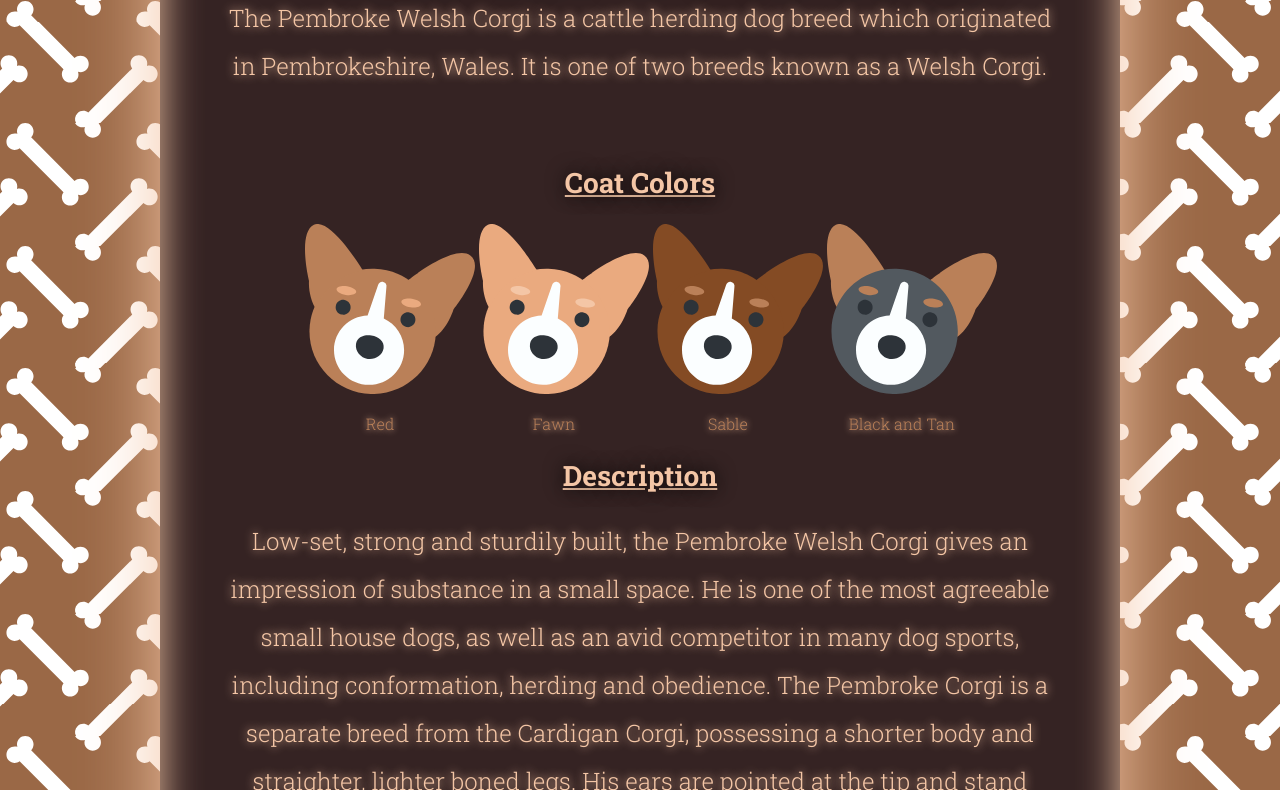
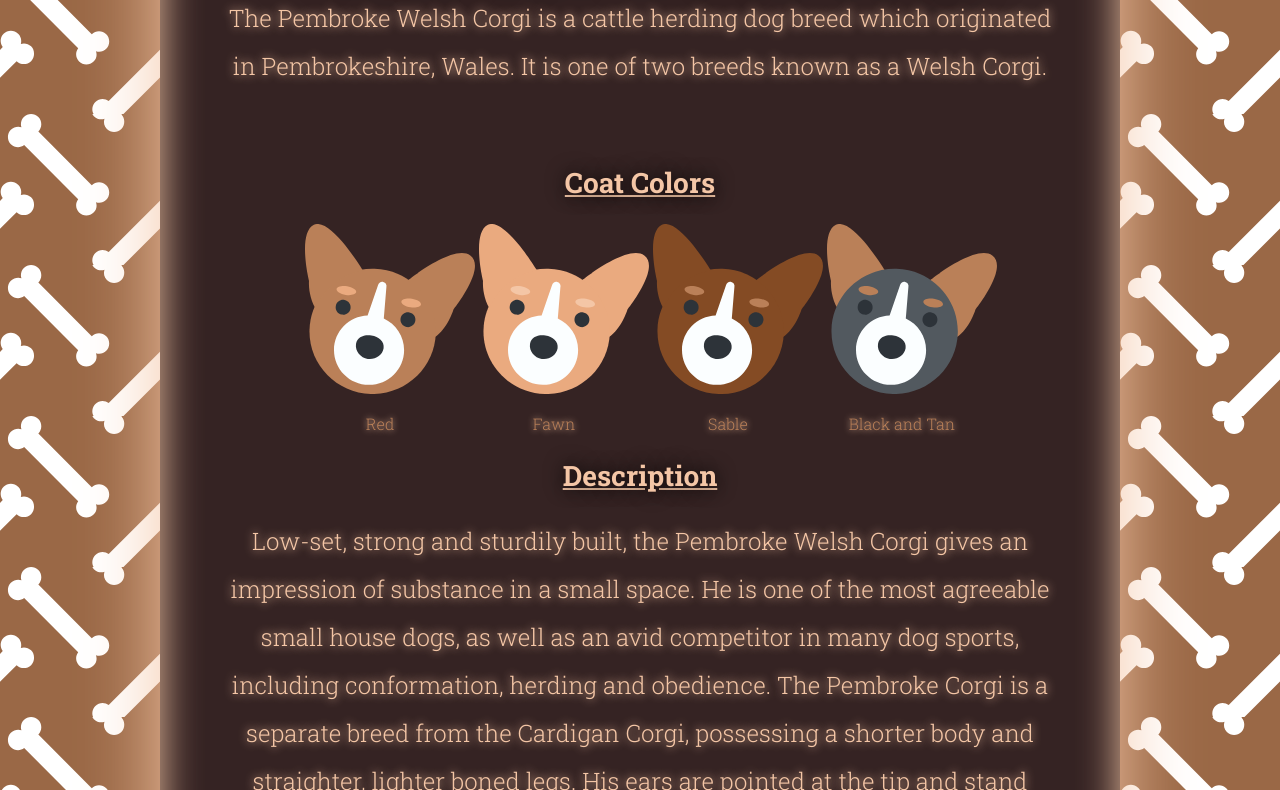
Before and after one commit to Thenry02/SVG-Site-Update, a plain HTML site: page index.html in a window 1280 px wide. Shown: the part 490-1280 px from the top of the page. Drawn offline with Linux system fonts and the light colour scheme.

Commit message:
Update styles.css

```diff
--- a/styles.css
+++ b/styles.css
@@ -6,7 +6,7 @@ body {
   font-weight: 300;
   color: #F4C6A6;
   background: url('svgs/background.svg') #9a6846;
-  background-size: 130px;
+  background-size: 160px;
 }
 
 .logosvg {
```
